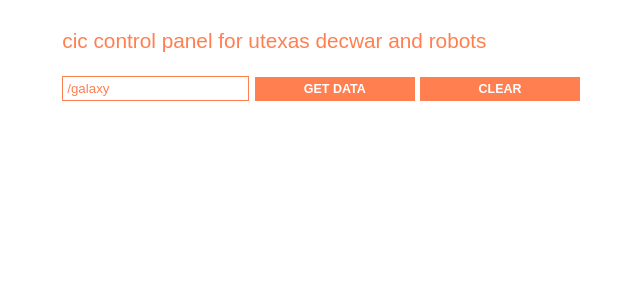
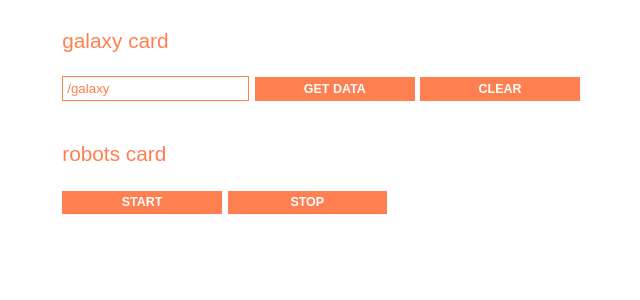
Before and after one commit to decwarorg/merely-players, a Python web app: template cic/templates/cic.html in a window 1280 px wide. Shown: the top 300 px of the page, without its empty margins (319-959 px from the left). Run offline with Jinja, Linux system fonts and the light colour scheme; the template is opened without the code that fills it, so the values that code supplies are empty.

Commit message:
robots card

```diff
--- a/cic/static/js/galaxy.js
+++ b/cic/static/js/galaxy.js
@@ -6,10 +6,7 @@ export class GalaxyForm {
     this.galaxyCard = document.querySelector(".galaxy-card");
     this.form = this.galaxyCard.querySelector(".galaxy-form");
     this.clearButton = this.form.querySelector("button[data-action='clear']");
-    this.clearButton.addEventListener(
-      "click",
-      this.handleClearClick.bind(this)
-    );
+    this.clearButton.addEventListener("click", this.handleClearClick.bind(this));
     this.sendButton = this.form.querySelector("button[data-action='read']");
     this.sendButton.addEventListener("click", this.handleSendClick.bind(this));
   }
--- a/cic/static/js/index.js
+++ b/cic/static/js/index.js
@@ -1,5 +1,6 @@
 
 import { GalaxyForm } from "./galaxy.js";
+import { RobotsForm } from "./robots.js";
 
 function main() {
 
@@ -8,6 +9,11 @@ function main() {
     galaxy.showResponse("");
   }
 
+  if (document.querySelector(".robots-card")) {
+    const robots = new RobotsForm();
+    robots.showResponse("");
+  }
+
 }
 
 main();
--- /dev/null
+++ b/cic/static/js/robots.js
@@ -0,0 +1,29 @@
+
+export class RobotsForm {
+  constructor() {
+    this.robotsCard = document.querySelector(".robots-card");
+    this.form = this.robotsCard.querySelector(".robots-form");
+    this.startButton = this.form.querySelector("button[data-action='start']");
+    this.startButton.addEventListener("click", this.handleStartClick.bind(this));
+    this.stopButton = this.form.querySelector("button[data-action='stop']");
+    this.stopButton.addEventListener("click", this.handleStopClick.bind(this));
+  }
+
+  handleStartClick(event) {
+    event.preventDefault();
+    let code = this.robotsCard.querySelector("code");
+    code.innerText = "started";
+  }
+
+  handleStopClick(event) {
+    event.preventDefault();
+    let code = this.robotsCard.querySelector("code");
+    code.innerText = "stopped";
+  }
+
+  showResponse(data) {
+    const robotsCard = document.querySelector(".robots-card");
+    let code = robotsCard.querySelector("code");
+    code.innerText = data;
+  }
+}
--- a/cic/templates/cic.html
+++ b/cic/templates/cic.html
@@ -7,16 +7,25 @@
   <script src="{{ url_for('static', filename='js/index.js') }}" type="module"></script>
 </head>
 <body>
-<p>cic control panel for utexas decwar and robots</p>
+
+<p>galaxy card</p>
 <div class="galaxy-card">
   <form class="galaxy-form">
     <input type="text" name="endpoint" value="/galaxy"/>
-    <button data-action="read">Get Data</button>
-    <button data-action="clear">Clear</button>
+    <button data-action="read">get data</button>
+    <button data-action="clear">clear</button>
   </form>
-  <pre>
-    <code></code>
-  </pre>
+  <pre><code></code></pre>
 </div>
+
+<p>robots card</p>
+<div class="robots-card">
+  <form class="robots-form">
+    <button data-action="start">start</button>
+    <button data-action="stop">stop</button>
+  </form>
+  <pre><code></code></pre>
+</div>
+
 </body>
 </html>
```
